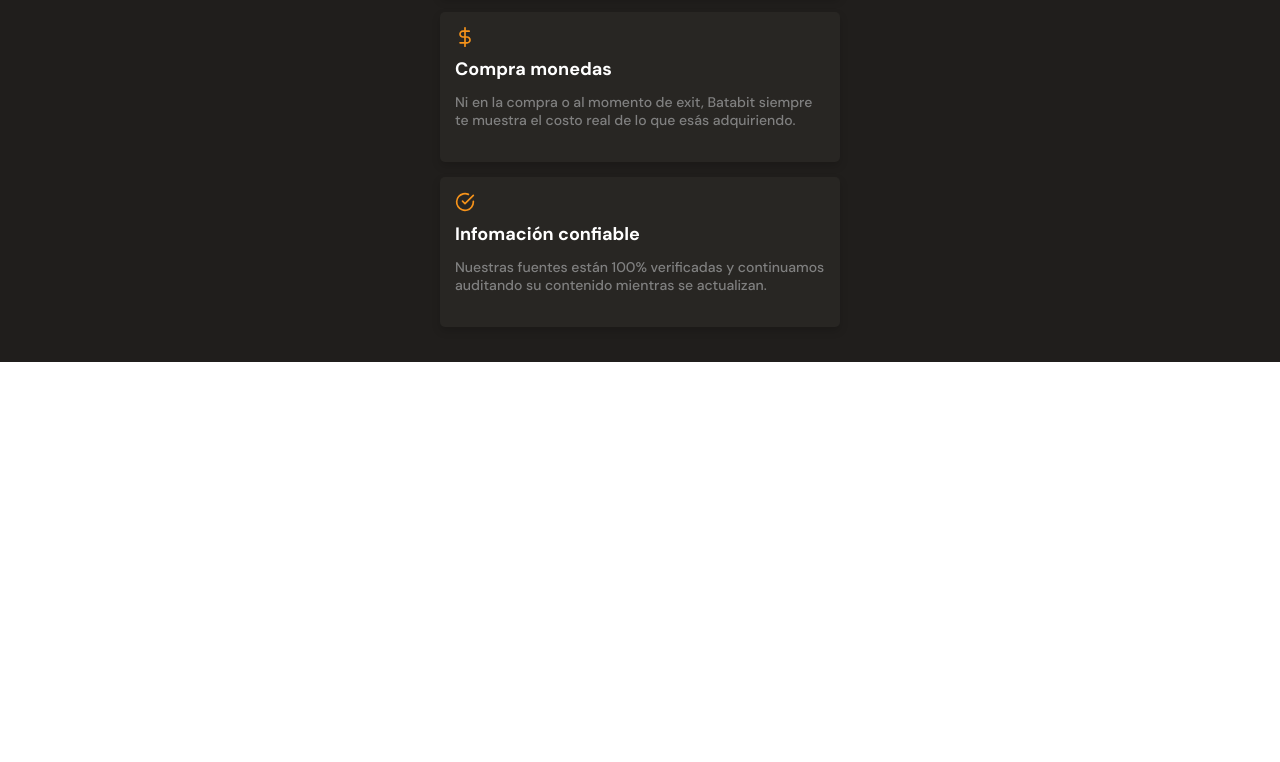
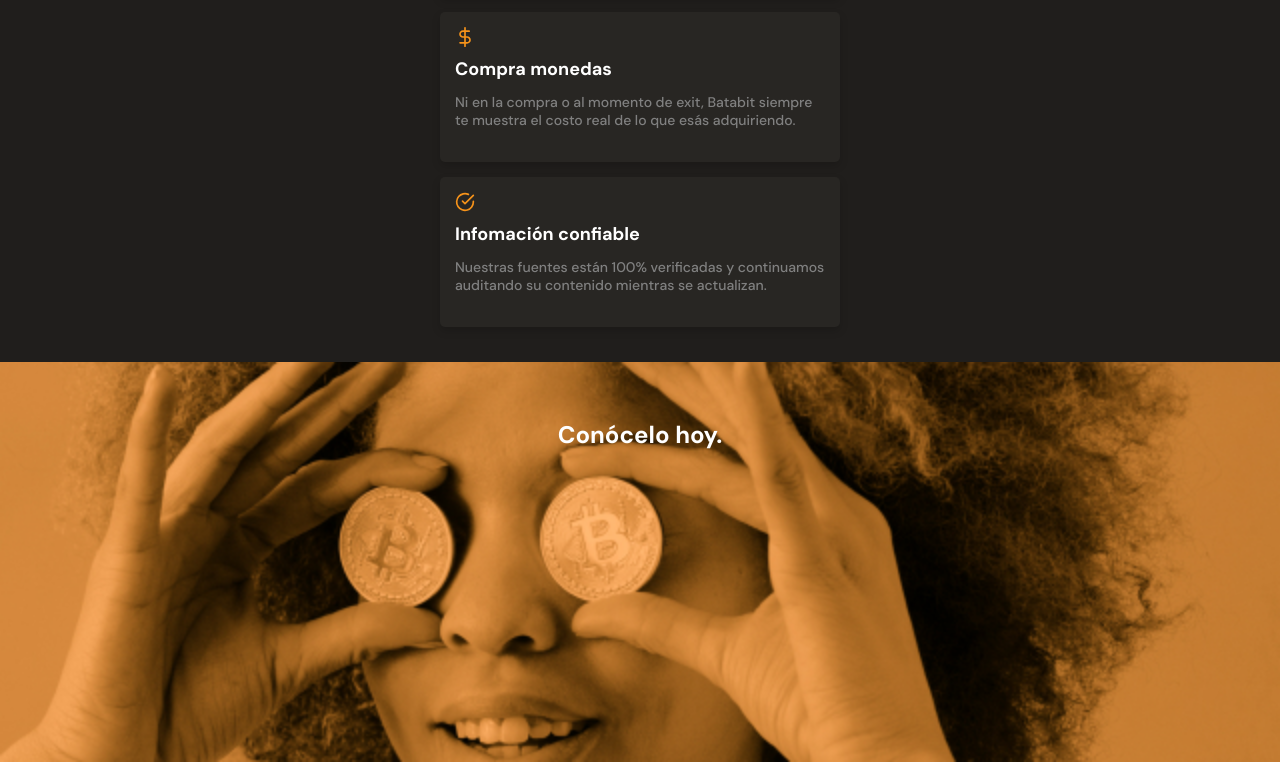
Before and after one commit to jeff-pozo/cursoResponsivePlatzi, a website: page index.html in a window 1280 px wide. Shown: the part 1993-2755 px from the top of the page. Before the commit the page ends 2355 px from the top, so only its background shows below. Drawn offline with Linux system fonts and the light colour scheme.

Commit message:
maquetado y estilizado de la seccion de comodin

```diff
--- a/index.html
+++ b/index.html
@@ -117,11 +117,14 @@
                     <article class="product-detail--card">
                         <span class="check"></span>
                         <p class="product--card-title">Infomación confiable</p>
-                        <p class="product--card-body">Nuestras fuentes están 100% verificadas y continuamos auditando su contenido mientras se actualizan.</p>
+                        <p class="product--card-body">Nuestras fuentes están 100% verificadas y continuamos auditando su contenido mientras se actualizan.
+                        </p>
                     </article>
                 </section>
             </section>
-            <section></section>
+            <section class="bitcoin-img-container">
+                <h2>Conócelo hoy.</h2>
+            </section>
             <section></section>
         </main>
         <footer>
--- a/style.css
+++ b/style.css
@@ -322,3 +322,20 @@ main {
 .product-detail--card .check {
   background-image: url(./assets/icons/check-circle.svg);
 }
+.bitcoin-img-container {
+  width: 100%;
+  min-width: 320px;
+  height: 50vh;
+  background-image: url("./assets/img/bitcoinbaby2x.jpg");
+  background-position: center;
+  background-size: cover;
+  background-repeat: no-repeat;
+  text-align: center;
+}
+.bitcoin-img-container h2 {
+  padding-top: 60px;
+  font-size: 2.4rem;
+  font-weight: bold;
+  line-height: 2.6rem;
+  color: var(--just-white);
+}
```
